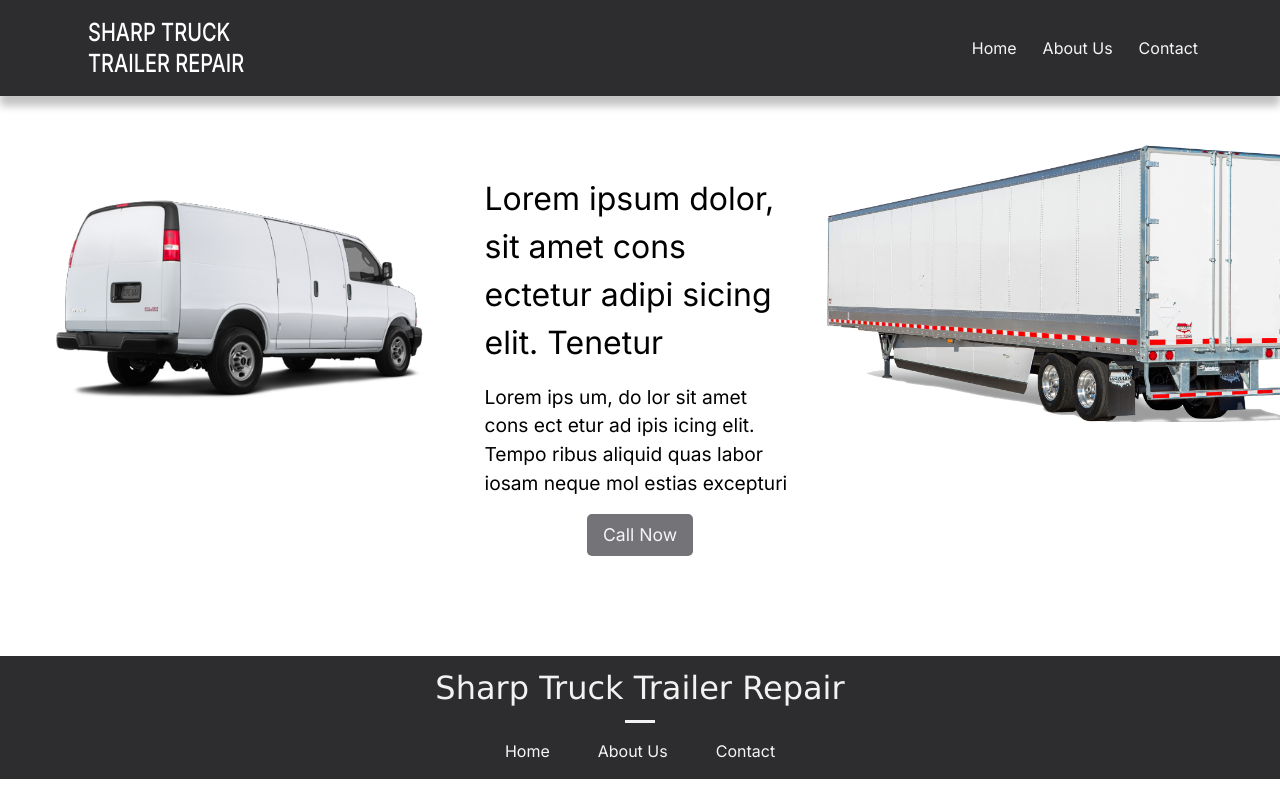
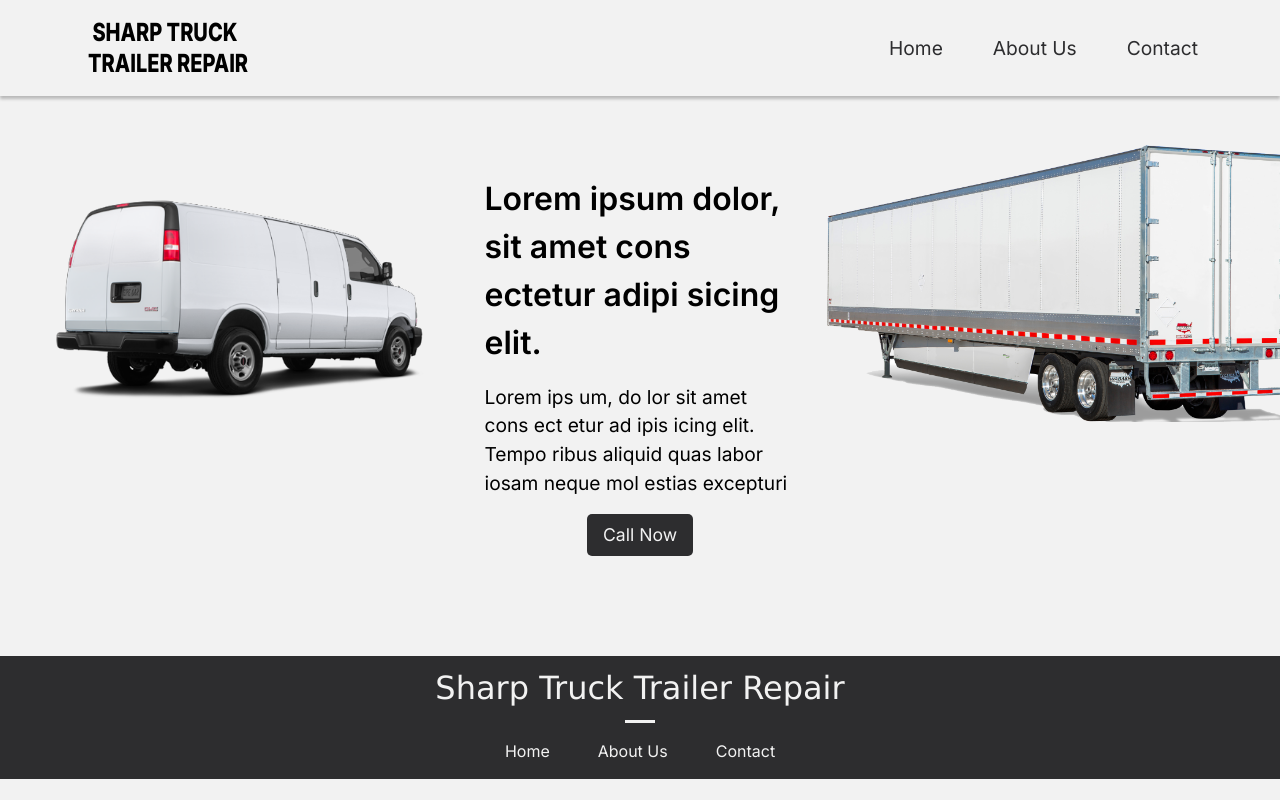
Before and after one commit to DawoodKamar/Sharp, a Next.js app: page / in a window 1280 px wide. Built offline with nearby package versions, Linux system fonts and the light colour scheme.

Commit message:
adjust colors and fonts in header and hero

```diff
--- a/src/app/page.tsx
+++ b/src/app/page.tsx
@@ -25,7 +25,7 @@ export default function Home() {
           /></div>
         <div className={styles.heroSection}>
           <div className={styles.herohead}>
-            <h1 >Lorem ipsum dolor, sit amet cons ectetur adipi sicing elit. Tenetur</h1>
+            <h1 >Lorem ipsum dolor, sit amet cons ectetur adipi sicing elit. </h1>
           </div>
           <div className={styles.hook}>
             <p>
--- a/src/components/Footer.tsx
+++ b/src/components/Footer.tsx
@@ -17,15 +17,15 @@ export default function Footer() {
         <nav className={styles.navbar}>
           <ul>
             <li>
-              <Link href="/">Home</Link>
+              <Link className={styles.link} href="/">Home</Link>
             </li>
             <div className={styles.lines}></div>
             <li>
-              <Link href="/About">About Us</Link>
+              <Link className={styles.link} href="/About">About Us</Link>
             </li>
             <div className={styles.lines}></div>
             <li>
-              <Link href="/Contact">Contact</Link>
+              <Link className={styles.link} href="/Contact">Contact</Link>
             </li>
             <div className={styles.lines}></div>
           </ul>
--- a/src/components/Header.tsx
+++ b/src/components/Header.tsx
@@ -66,9 +66,9 @@ export default function Header() {
   return (
     <header className={`${styles.header} ${isScrolled ? styles.scrolled : ""}`}>
       <div className={`${styles.banner} ${isScrolled ? styles.scrolled : ""}`}>
-        <Link href="/" className={"logo text-xl  font-medium text-white leading-tight transform scale-y-125"}>
+        <Link href="/" className={"logo text-xl  font-extrabold leading-tight transform scale-y-125"}>
           {" "}
-          SHARP TRUCK <br></br>TRAILER REPAIR
+          &nbsp;SHARP  TRUCK <br></br>TRAILER REPAIR
         </Link>
         <div
           className={`${styles.hamburgerMenu} ${showMenu ? styles.open : ""}`}
@@ -91,13 +91,13 @@ export default function Header() {
         <nav className={styles.navbar}>
           <ul>
             <li>
-              <Link href="/">Home</Link>
+              <Link className={styles.link} href="/">Home</Link>
             </li>
             <li>
-              <Link href="/About">About Us</Link>
+              <Link className={styles.link} href="/About">About Us</Link>
             </li>
             <li>
-              <Link href="/Contact">Contact</Link>
+              <Link className={styles.link} href="/Contact">Contact</Link>
             </li>
 
           </ul>
@@ -110,19 +110,19 @@ export default function Header() {
       >
         <ul>
           <li>
-            <Link href="/" onClick={toggleMenu}>
+            <Link className={styles.link} href="/" onClick={toggleMenu}>
               Home
             </Link>
           </li>
           <div className={styles.lines}></div>
           <li>
-            <Link href="/About" onClick={toggleMenu}>
+            <Link className={styles.link} href="/About" onClick={toggleMenu}>
               About Us
             </Link>
           </li>
           <div className={styles.lines}></div>
           <li>
-            <Link href="/Contact" onClick={toggleMenu}>
+            <Link className={styles.link} href="/Contact" onClick={toggleMenu}>
               Contact
             </Link>
           </li>
--- a/src/styles/footer.module.css
+++ b/src/styles/footer.module.css
@@ -1,5 +1,15 @@
 .footerbg {
-    background-color: var(--_bg);
+    background-color: var(--_logo-color);
+}
+.link {
+  color: var(--_bg);
+  text-decoration: none;
+  transition-duration: 0.2s;
+}
+
+.link:hover {
+  text-decoration: none;
+  color: var(--_nav-links-hover-color);
 }
 
 .wrapper {
@@ -16,7 +26,7 @@
 .logo {
     font-family: Geneva, Tahoma, sans-serif;
     font-size: 2rem;
-    color: var(--_logo-color);
+    color: var(--_bg);
     padding: 0.5rem;
     margin: auto;
   }
@@ -24,7 +34,7 @@
   .line {
     width: 30px;
     height: 3px;
-    background-color: var(--_logo-color);
+    background-color: var(--_bg);
     margin: auto;
   }
 
@@ -40,6 +50,8 @@
     gap: 3rem;
     margin: 0;
     padding: 1rem;
+    color: var(--_bg);
+
 
   }
 
@@ -54,7 +66,7 @@
         display: block;
         width: 20px;
         height:1.5px;
-        background-color: var(--_logo-color);
+        background-color: var(--_bg);
       }
 
 
--- a/src/styles/globals.css
+++ b/src/styles/globals.css
@@ -5,21 +5,11 @@
 
 
 html, body {
-  --_bg: #2d2d2f;
-  --_logo-color: #f2f2f2;
-  --_nav-links-color: whitesmoke;
+  --_bg: #f2f2f2;
+  --_logo-color:#2d2d2f ;
+  --_nav-links-color: #2d2d2f ;
   --_nav-links-hover-color: lightgray;
-  --_complement-color: #737378;
+  --_complement-color: #86827e;
+  background-color: var(--_bg);
 }
-/*  #4c6c85*/
-
-a {
-  color: var(--_nav-links-color);
-  text-decoration: none;
-  transition-duration: 0.2s;
-}
-
-a:hover {
-  text-decoration: none;
-  color: var(--_nav-links-hover-color);
-}
+/* whitesmoke #4c6c85*/
--- a/src/styles/header.module.css
+++ b/src/styles/header.module.css
@@ -3,12 +3,23 @@
     top: 0;
     z-index: 100;
     background-color: var(--_bg);
-    box-shadow: 0 10px 8px 0 rgba(0,0,0,0.24);
+    box-shadow: 0 3px 3px 0 rgba(0,0,0,0.24);
 
+  }
+  .link {
+
+    text-decoration: none;
+    transition-duration: 0.2s;
+    font-size: 1.2rem;
+  }
+
+  .link:hover {
+    text-decoration: none;
+    color: var(--_complement-color);
   }
 
   .header.scrolled {
-    opacity: 0.90;
+    opacity: 0.95;
 
   }
   .logo{
@@ -39,7 +50,7 @@
     display: flex;
     justify-content: last;
     list-style: none;
-    gap: 1rem;
+    gap: 2.5rem;
     margin: 0;
     padding: 0;
     align-items: center;
--- a/src/styles/home.module.css
+++ b/src/styles/home.module.css
@@ -83,6 +83,7 @@
 
   .herohead{
     font-size: clamp(1.5rem, 2.5vw, 2.5rem);
+    font-weight: 600;
   }
 
 
@@ -96,8 +97,8 @@
     width: fit-content;
     padding: 0.5rem 1rem;
     font-size: 1.1rem;
-    background: var(--_complement-color);
-    color: var(--_nav-links-color);
+    background: var(--_logo-color);
+    color: var(--_bg);
 
     display: inline-block;
     cursor: pointer;
```
